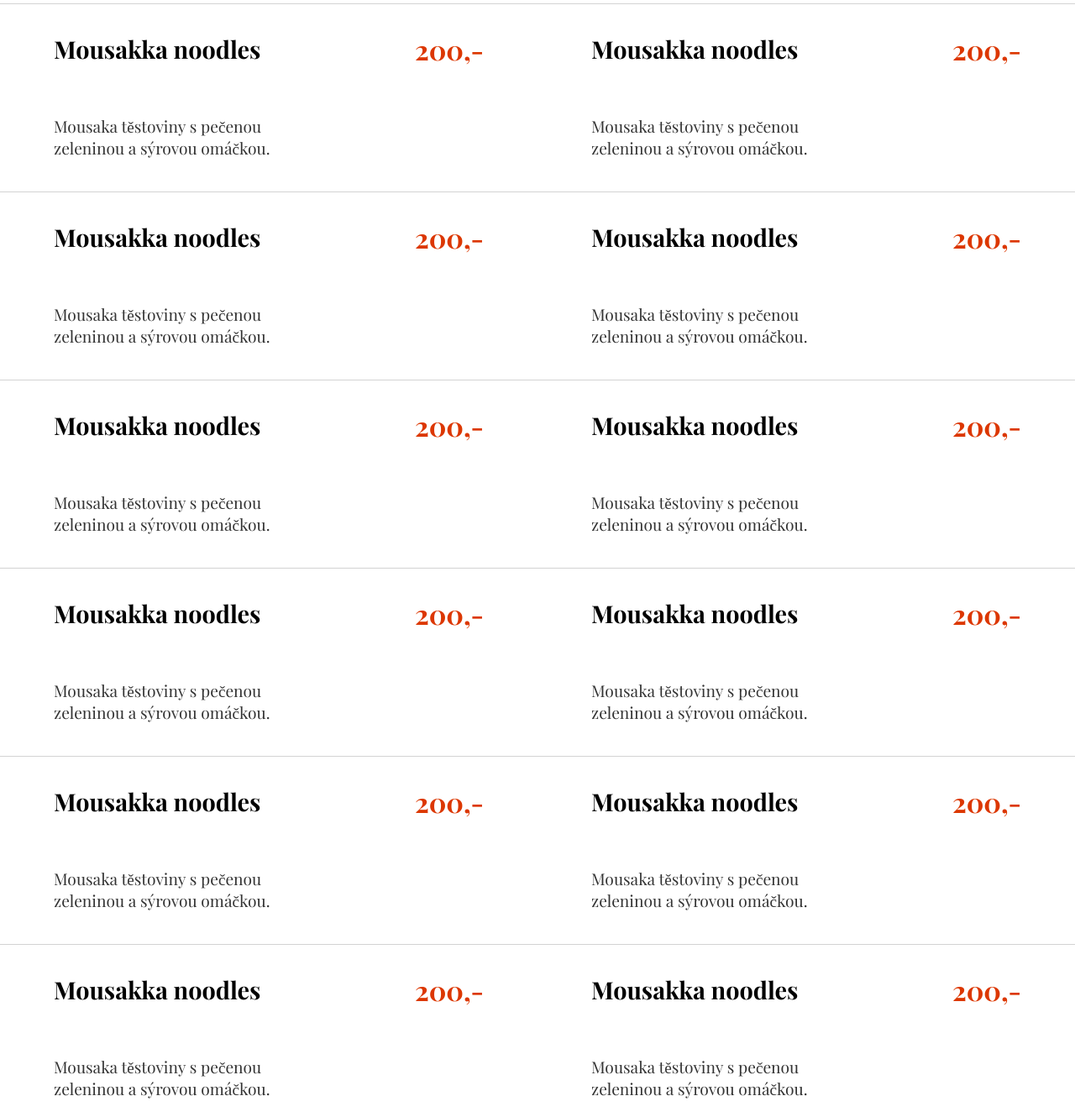
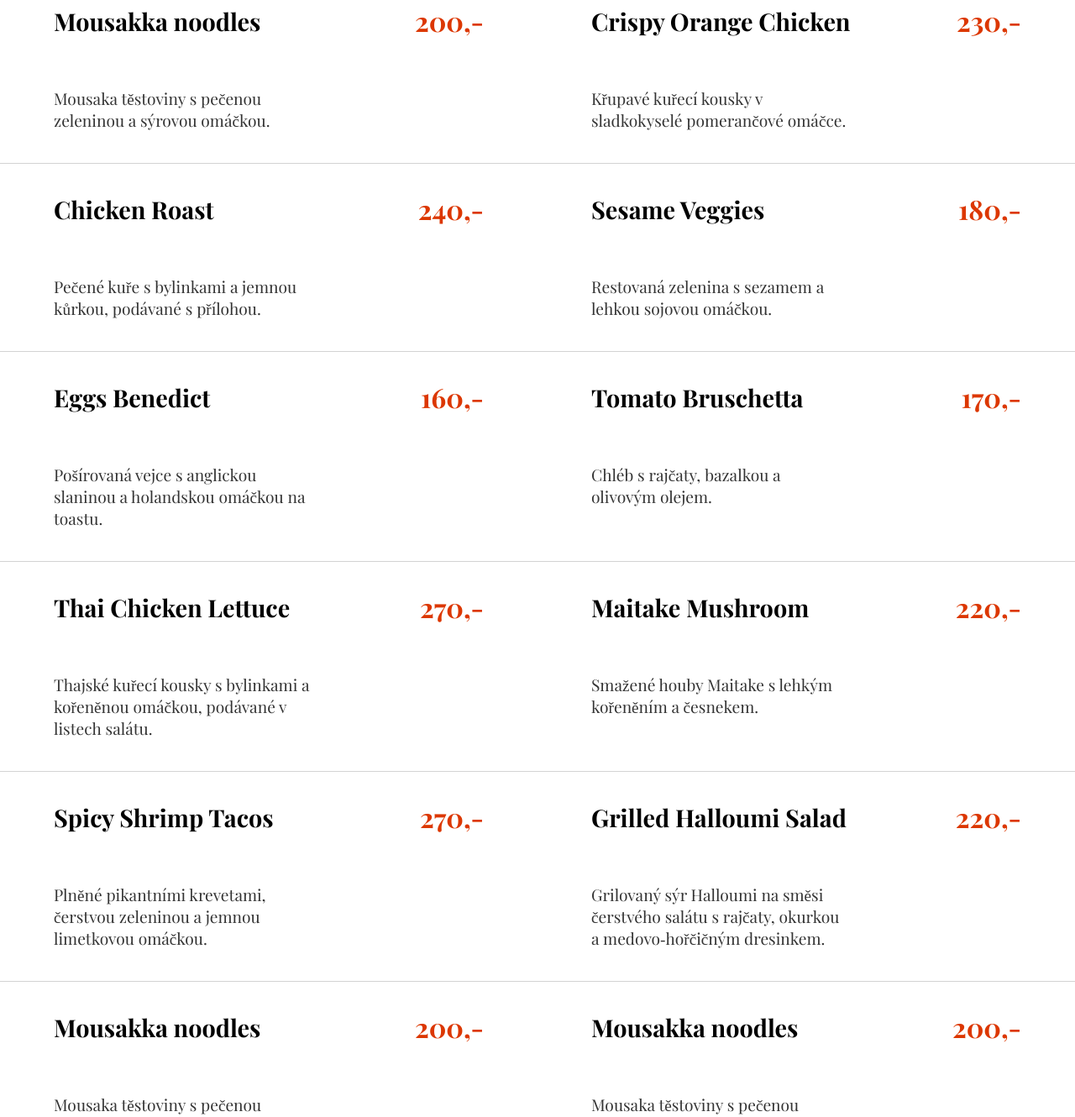
Before and after one commit to GlaryCZ/showcase-website-1, a website: page src/index.html in a window 1280 px wide. Shown: the part 1307-2637 px from the top of the page at 84% size. Drawn offline with nearby package versions, Linux system fonts and the light colour scheme; a web font is replaced by a local one.

Commit message:
updated text

```diff
--- a/src/index.html
+++ b/src/index.html
@@ -8,6 +8,7 @@
   <link rel="preconnect" href="https://fonts.googleapis.com">
   <link rel="preconnect" href="https://fonts.gstatic.com" crossorigin>
   <link href="https://fonts.googleapis.com/css2?family=Playfair+Display:ital,wght@0,400..900;1,400..900&display=swap" rel="stylesheet">
+  <link rel="icon" type="image/png" href="logo.png">
   </head>
 <body>
   <header>
@@ -23,8 +24,7 @@
           Vítejte u nás!
         </h2>
         <p id="welcome-text">
-          Lorem ipsum dolor sit amet consectetur adipisicing elit. Dignissimos quod magni fuga obcaecati provident odio alias? In a accusamus omnis corrupti pariatur esse sit, optio eos molestiae necessitatibus, modi velit?
-        </p>
+          Jsme vyhlášená mexická restaurace v Brně. Máme bohaté polední menu ze kterého si bybere každý. Mezi naše speciality patří především Grilled Halloumi Salad a Crispy Orange Chicken. Těšíme se na Vaši návštěvu.</p>
         <button id="menu-btn" onclick="location.href='#menu'">
           <b>
           MENU
@@ -45,74 +45,74 @@
         </div>
         <div class="menu-item">
           <div class="food-header">
-            <h4>Mousakka noodles</h4>
-            <p class="food-price"> 200,-</p>
+            <h4>Crispy Orange Chicken</h4>
+            <p class="food-price"> 230,-</p>
           </div>
-          <p class="food-description">Mousaka těstoviny s pečenou zeleninou a sýrovou omáčkou.</p>
+          <p class="food-description">Křupavé kuřecí kousky v sladkokyselé pomerančové omáčce.</p>
         </div>
       </div>
       <div class="menu-row">
         <div class="menu-item">
           <div class="food-header">
-            <h4>Mousakka noodles</h4>
-            <p class="food-price"> 200,-</p>
+            <h4>Chicken Roast</h4>
+            <p class="food-price"> 240,-</p>
           </div>
-          <p class="food-description">Mousaka těstoviny s pečenou zeleninou a sýrovou omáčkou.</p>
+          <p class="food-description">Pečené kuře s bylinkami a jemnou kůrkou, podávané s přílohou.</p>
         </div>
         <div class="menu-item">
           <div class="food-header">
-            <h4>Mousakka noodles</h4>
-            <p class="food-price"> 200,-</p>
+            <h4>Sesame Veggies</h4>
+            <p class="food-price"> 180,-</p>
           </div>
-          <p class="food-description">Mousaka těstoviny s pečenou zeleninou a sýrovou omáčkou.</p>
+          <p class="food-description">Restovaná zelenina s sezamem a lehkou sojovou omáčkou.</p>
         </div>
       </div>
             <div class="menu-row">
         <div class="menu-item">
           <div class="food-header">
-            <h4>Mousakka noodles</h4>
-            <p class="food-price"> 200,-</p>
+            <h4>Eggs Benedict</h4>
+            <p class="food-price"> 160,-</p>
           </div>
-          <p class="food-description">Mousaka těstoviny s pečenou zeleninou a sýrovou omáčkou.</p>
+          <p class="food-description">Pošírovaná vejce s anglickou slaninou a holandskou omáčkou na toastu.</p>
         </div>
         <div class="menu-item">
           <div class="food-header">
-            <h4>Mousakka noodles</h4>
-            <p class="food-price"> 200,-</p>
+            <h4>Tomato Bruschetta</h4>
+            <p class="food-price"> 170,-</p>
           </div>
-          <p class="food-description">Mousaka těstoviny s pečenou zeleninou a sýrovou omáčkou.</p>
+          <p class="food-description">Chléb s rajčaty, bazalkou a olivovým olejem.</p>
         </div>
       </div>
             <div class="menu-row">
         <div class="menu-item">
           <div class="food-header">
-            <h4>Mousakka noodles</h4>
-            <p class="food-price"> 200,-</p>
+            <h4>Thai Chicken Lettuce</h4>
+            <p class="food-price"> 270,-</p>
           </div>
-          <p class="food-description">Mousaka těstoviny s pečenou zeleninou a sýrovou omáčkou.</p>
+          <p class="food-description">Thajské kuřecí kousky s bylinkami a kořeněnou omáčkou, podávané v listech salátu.</p>
         </div>
         <div class="menu-item">
           <div class="food-header">
-            <h4>Mousakka noodles</h4>
-            <p class="food-price"> 200,-</p>
+            <h4>Maitake Mushroom</h4>
+            <p class="food-price"> 220,-</p>
           </div>
-          <p class="food-description">Mousaka těstoviny s pečenou zeleninou a sýrovou omáčkou.</p>
+          <p class="food-description">Smažené houby Maitake s lehkým kořeněním a česnekem.</p>
         </div>
       </div>
             <div class="menu-row">
         <div class="menu-item">
           <div class="food-header">
-            <h4>Mousakka noodles</h4>
-            <p class="food-price"> 200,-</p>
+            <h4>Spicy Shrimp Tacos</h4>
+            <p class="food-price"> 270,-</p>
           </div>
-          <p class="food-description">Mousaka těstoviny s pečenou zeleninou a sýrovou omáčkou.</p>
+          <p class="food-description">Plněné pikantními krevetami, čerstvou zeleninou a jemnou limetkovou omáčkou.</p>
         </div>
         <div class="menu-item">
           <div class="food-header">
-            <h4>Mousakka noodles</h4>
-            <p class="food-price"> 200,-</p>
+            <h4>Grilled Halloumi Salad</h4>
+            <p class="food-price"> 220,-</p>
           </div>
-          <p class="food-description">Mousaka těstoviny s pečenou zeleninou a sýrovou omáčkou.</p>
+          <p class="food-description">Grilovaný sýr Halloumi na směsi čerstvého salátu s rajčaty, okurkou a medovo‑hořčičným dresinkem.</p>
         </div>
       </div>
             <div class="menu-row">
```
